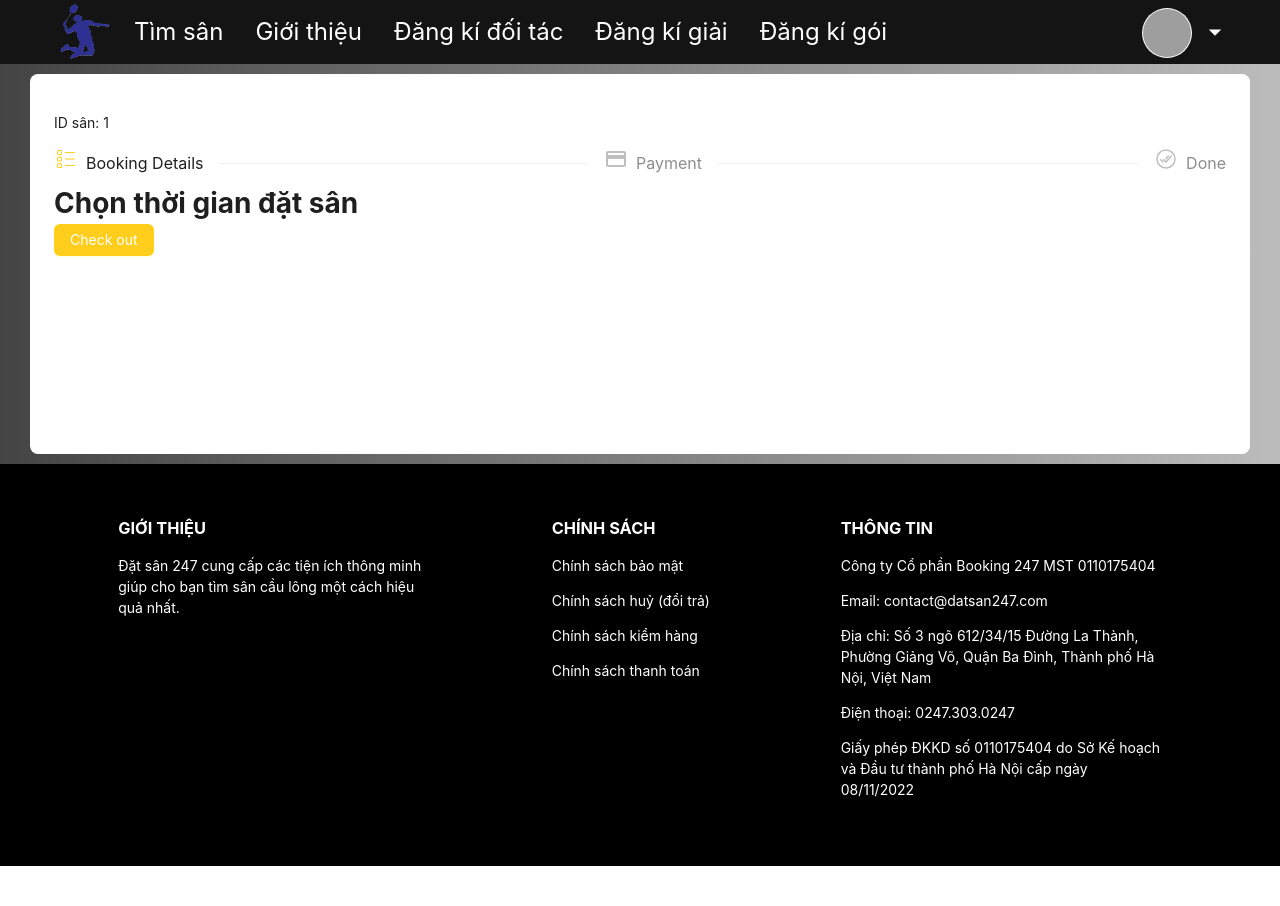
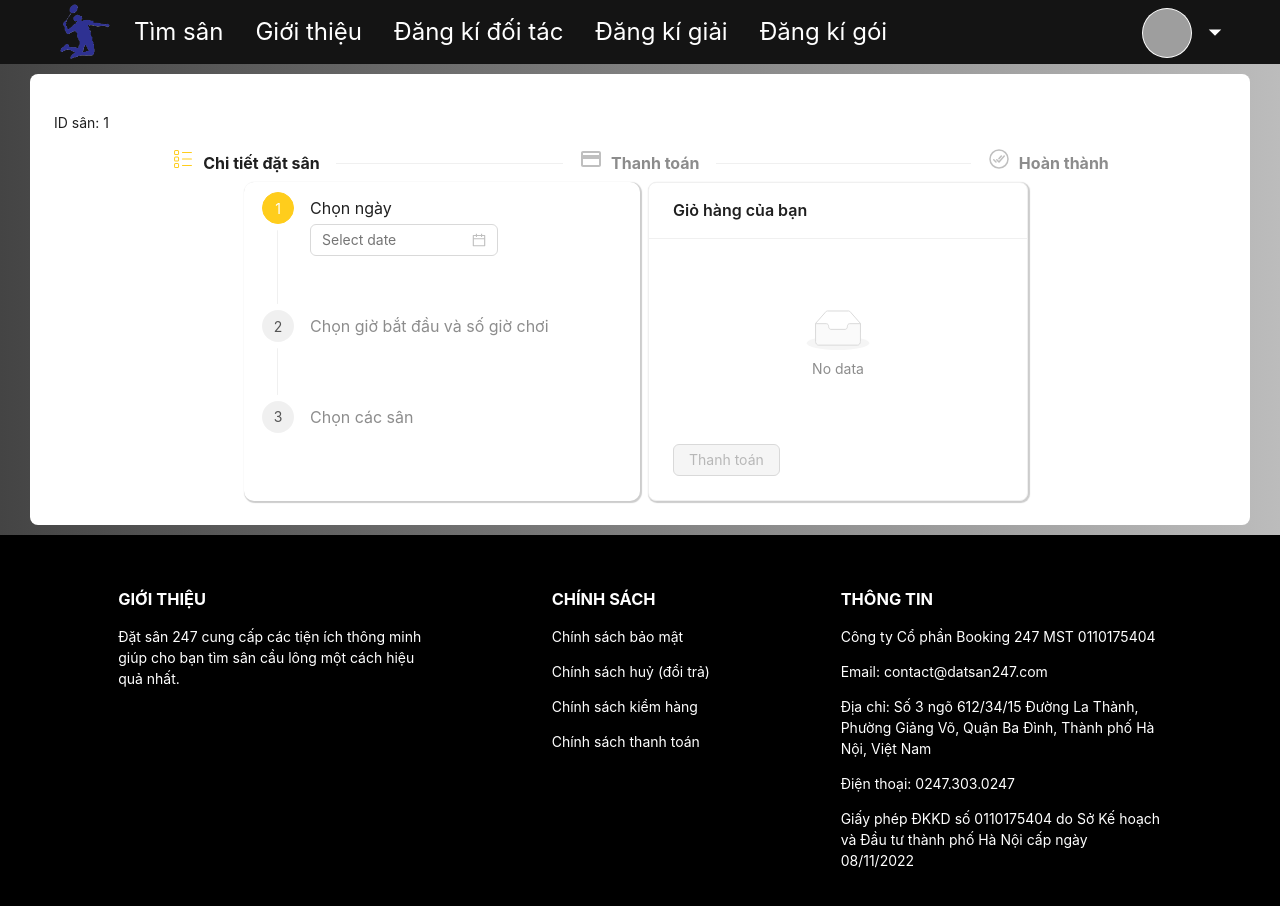
Before and after one commit to BenSkye/Web_Booking_Courts, a React (Vite) app: page /bookingdetail/1 in a window 1280 px wide. Shown: the top 906 px of the page. Before the commit the page ends 866 px from the top, so only its background shows below. Built offline with nearby package versions, Linux system fonts and the light colour scheme; grey boxes are pictures that could not be loaded.

Commit message:
ChiTietDatSan

```diff
--- a/src/components/booking/bookingDetails/components/pickTimeBooking/index.jsx
+++ b/src/components/booking/bookingDetails/components/pickTimeBooking/index.jsx
@@ -1,12 +1,157 @@
-import { Button } from 'antd';
+import { useState, useEffect } from 'react';
+import { Button, DatePicker, Select, Steps, List, Card, Row, Col } from 'antd';
 
+const { Step } = Steps;
+const { Option } = Select;
+
+// eslint-disable-next-line react/prop-types
 export default function PickTimeBooking({ checkOut }) {
+  const [currentStep, setCurrentStep] = useState(0);
+  const [selectedDate, setSelectedDate] = useState(null);
+  const [startTime, setStartTime] = useState(null);
+  const [duration, setDuration] = useState(null);
+  const [selectedCourts, setSelectedCourts] = useState([]);
+
+  const availableCourts = [
+    { id: 1, name: 'Sân 1' },
+    { id: 2, name: 'Sân 2' },
+    { id: 3, name: 'Sân 3' },
+    // Add more courts as needed
+  ];
+
+  const timeOptions = ['08:00', '09:00']; // Add more time options as needed
+  const durationOptions = [1, 2]; // Add more duration options as needed
+
+  // Automatically move to next step when conditions are met
+  useEffect(() => {
+    if (currentStep === 0 && selectedDate) {
+      setCurrentStep(1);
+    } else if (currentStep === 1 && startTime && duration) {
+      setCurrentStep(2);
+    }
+  }, [selectedDate, startTime, duration]);
+
+  const addToCart = (court) => {
+    setSelectedCourts((prev) => [...prev, court]);
+  };
+
   return (
     <div>
-      <h1>Chọn thời gian đặt sân</h1>
-      <Button type='primary' onClick={checkOut}>
-        Check out
-      </Button>
+      <Row gutter={[16, 16]} justify='center'>
+        <Col
+          xs={24}
+          md={8}
+          style={{
+            boxShadow: '1px 1px 1px 1px rgba(0, 0, 0, 0.2)',
+            borderRadius: '10px',
+          }}
+        >
+          <Steps
+            direction='vertical'
+            current={currentStep}
+            style={{ height: '100%', padding: '10px' }}
+          >
+            <Step
+              title='Chọn ngày'
+              description={
+                <div>
+                  <DatePicker onChange={(date) => setSelectedDate(date)} />
+                </div>
+              }
+            />
+            <Step
+              title='Chọn giờ bắt đầu và số giờ chơi'
+              description={
+                currentStep >= 1 && (
+                  <div style={{ marginTop: 16, display: 'flex',flexWrap:'wrap', gap:10 }}>
+                    <Select
+                      placeholder='Giờ bắt đầu'
+                      style={{ width: 200, marginRight: 16 }}
+                      onChange={(value) => setStartTime(value)}
+                    >
+                      {timeOptions.map((time) => (
+                        <Option key={time} value={time}>
+                          {time}
+                        </Option>
+                      ))}
+                    </Select>
+                    <Select
+                      placeholder='Số giờ chơi'
+                      style={{ width: 200 }}
+                      onChange={(value) => setDuration(value)}
+                    >
+                      {durationOptions.map((duration) => (
+                        <Option key={duration} value={duration}>
+                          {duration} giờ {duration > 1 ? 's' : ''}
+                        </Option>
+                      ))}
+                    </Select>
+                  </div>
+                )
+              }
+            />
+            <Step
+              title='Chọn các sân'
+              description={
+                currentStep >= 2 && (
+                  <div style={{ marginTop: 16 }}>
+                    <div
+                      style={{
+                        maxHeight: '300px',
+                        overflowY: 'scroll',
+                        paddingRight: '16px',
+                      }}
+                    >
+                      <List
+                        grid={{ gutter: 16, column: 1 }}
+                        dataSource={availableCourts}
+                        renderItem={(court) => (
+                          <List.Item key={court.id}>
+                            <Card
+                              title={court.name}
+                              actions={[
+                                // eslint-disable-next-line react/jsx-key
+                                <Button
+                                  type='primary'
+                                  onClick={() => addToCart(court)}
+                                  disabled={selectedCourts.includes(court)}
+                                >
+                                  Thêm vào giỏ
+                                </Button>,
+                              ]}
+                            ></Card>
+                          </List.Item>
+                        )}
+                      />
+                    </div>
+                  </div>
+                )
+              }
+            />
+          </Steps>
+        </Col>
+        <Col xs={24} md={8}>
+          <Card
+            title='Giỏ hàng của bạn'
+            style={{ boxShadow: '1px 1px 1px 1px rgba(0, 0, 0, 0.2)' }}
+          >
+            <List
+              dataSource={selectedCourts}
+              renderItem={(court) => (
+                <List.Item key={court.id}>{court.name}</List.Item>
+              )}
+            />
+            <Button
+              type='primary'
+              onClick={checkOut}
+              disabled={selectedCourts.length === 0}
+              style={{ marginTop: 16 }}
+            >
+              Thanh toán
+            </Button>
+          </Card>
+        </Col>
+      </Row>
     </div>
   );
 }
--- a/src/components/booking/bookingDetails/index.jsx
+++ b/src/components/booking/bookingDetails/index.jsx
@@ -4,7 +4,7 @@ import { Steps } from 'antd';
 import { MdPayment } from 'react-icons/md';
 import { IoCheckmarkDoneCircleOutline } from 'react-icons/io5';
 import { CiBoxList } from 'react-icons/ci';
-import PickTimeBooking from './components/pickTimeBooking';
+import PickTimeBooking from '@/components/booking/bookingDetails/components/pickTimeBooking';
 import PaymentBooking from './components/paymentBooking';
 import ViewBooking from './components/viewBooking';
 
@@ -19,17 +19,17 @@ export default function BookingDetail() {
   // Mảng chứa các bước
   const steps = [
     {
-      title: 'Booking Details',
+      title: 'Chi tiết đặt sân',
       icon: <CiBoxList />,
       content: <PickTimeBooking checkOut={() => setCurrentStep(1)} />,
     },
     {
-      title: 'Payment',
+      title: 'Thanh toán',
       icon: <MdPayment />,
       content: <PaymentBooking setCurrentStep={setCurrentStep} />,
     },
     {
-      title: 'Done',
+      title: 'Hoàn thành',
       icon: <IoCheckmarkDoneCircleOutline />,
       content: <ViewBooking setCurrentStep={setCurrentStep} />,
     },
@@ -39,13 +39,15 @@ export default function BookingDetail() {
     <div>
       <p>ID sân: {id}</p>
       <>
-        <Steps current={currentStep}>
+        <Steps
+          current={currentStep}
+          style={{ width: '80%', margin: 'auto', fontWeight: 'bold' }}
+        >
           {steps.map((item) => (
             <Step key={item.title} title={item.title} icon={item.icon} />
           ))}
         </Steps>
-        {/* Hiển thị nội dung của bước hiện tại */}
-        {steps[currentStep].content}
+        <div style={{ width: '100%' }}>{steps[currentStep].content}</div>
       </>
     </div>
   );
--- a/src/services/courtAPI/getCourtsAPI.js
+++ b/src/services/courtAPI/getCourtsAPI.js
@@ -2,7 +2,7 @@ import { fetchDataMockAPI } from '@/services/fetchAPI';
 
 export const getAllCenterAPI = async () => {
   const data = await fetchDataMockAPI(
-    'https://664b5118a300e8795d452247.mockapi.io/courts'
+    'https://664b5118a300e8795d452247.mockapi.io/centers'
   );
   if (Array.isArray(data)) {
     return data; // Đảm bảo trả về mảng
```
